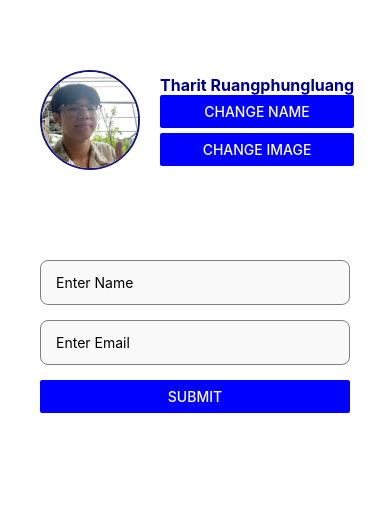
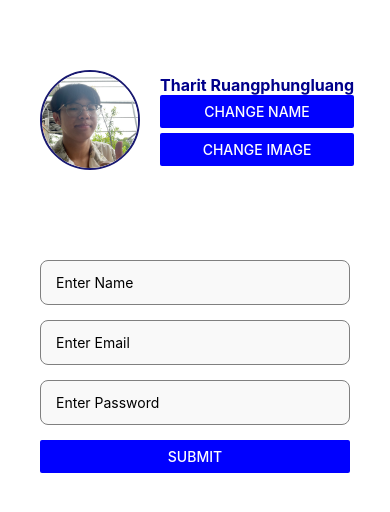
Before and after one commit to tharitnut/ReactNativeTNI, a React Native app: screen / in a window 390 px wide. Shown: the top 512 px of the page. Built offline with nearby package versions, Linux system fonts and the light colour scheme.

Commit message:
Practice4_TextInput Component

```diff
--- a/components/Login.tsx
+++ b/components/Login.tsx
@@ -1,13 +1,55 @@
-import { View, Text, TextInput,Button, Alert } from "react-native";
-import React,{useState} from "react";
+import { View, Text, TextInput, Button, Alert } from "react-native";
+import React, { useState } from "react";
 import { stylesLogin } from "../styles/styles";
 
-const Login = () => {
+const Login = (): React.JSX.Element => {
   const [fullname, setFullname] = useState("");
   const [email, setEmail] = useState("");
+  const [password, setPassword] = useState("");
+
+  const ValildateEmail = (email: string): boolean => {
+    const recheckEmail = /\S+@\S+\.\S+/;
+    return recheckEmail.test(email);
+  };
 
   const handleSubmit = () => {
-    !fullname?Alert.alert("Please Enter Name"):!email?Alert.alert("Please Enter Email"):Alert.alert("Success");
+    let errorMessage = "";
+    if (!fullname) {
+      errorMessage = "Please Enter Name\n";
+    }
+    if (!email) {
+      errorMessage += "Please Enter Email\n";
+    }else if(!ValildateEmail(email)){
+      errorMessage += "Invalid Email Format\n";
+    }
+    if (!password) {
+      errorMessage += "Please Enter Password\n";
+    } else if (password.length < 6) {
+      errorMessage += "Password must be at least 6 letter";
+    }
+    if (errorMessage) {
+      Alert.alert("Error", errorMessage.trim(), [{ text: "OK" }]);
+      return;
+    }
+    Alert.alert("Alert", "Success", [{ text: "OK" }]);
+
+    /* if(!fullname&&!email){
+      Alert.alert("Error", "Please Enter Name\nPlease Enter Email", [{ text: "OK" }]);
+      return;
+    }
+    if (!fullname) {
+      Alert.alert("Alert", "Please Enter Name", [{ text: "OK" }]);
+      return; //break
+    }
+    if (!email) {
+      Alert.alert("Alert", "Please Enter Email", [{ text: "OK" }]);
+      return;
+    }
+    Alert.alert("Alert", "Success", [{ text: "OK" }]); */
+
+    /* !fullname?Alert.alert("Please Enter Name","Please Enter Name",[{text:"OK"}])
+    :!email?Alert.alert("Please Enter Email")
+    :Alert.alert("Success"); */
   };
 
   return (
@@ -23,8 +65,16 @@
         placeholder="Enter Email"
         value={email}
         onChangeText={setEmail}
+        keyboardType="email-address"
       />
-      <Button title="Submit" onPress={handleSubmit} color="blue" />
+      <TextInput
+        style={stylesLogin.input}
+        placeholder="Enter Password"
+        value={password}
+        onChangeText={setPassword}
+        secureTextEntry={true}
+      />
+      <Button title="SUBMIT" onPress={handleSubmit} color="blue" />
     </View>
   );
 };
```
